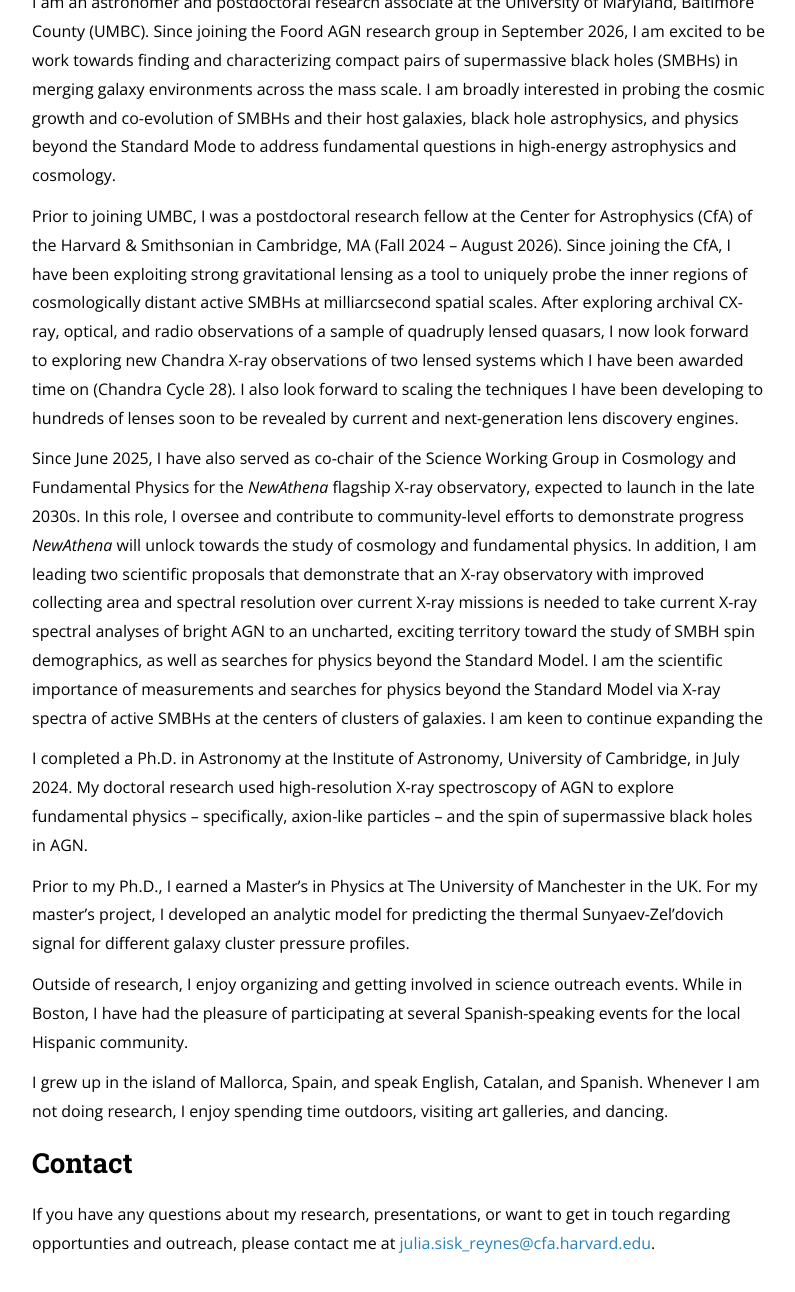
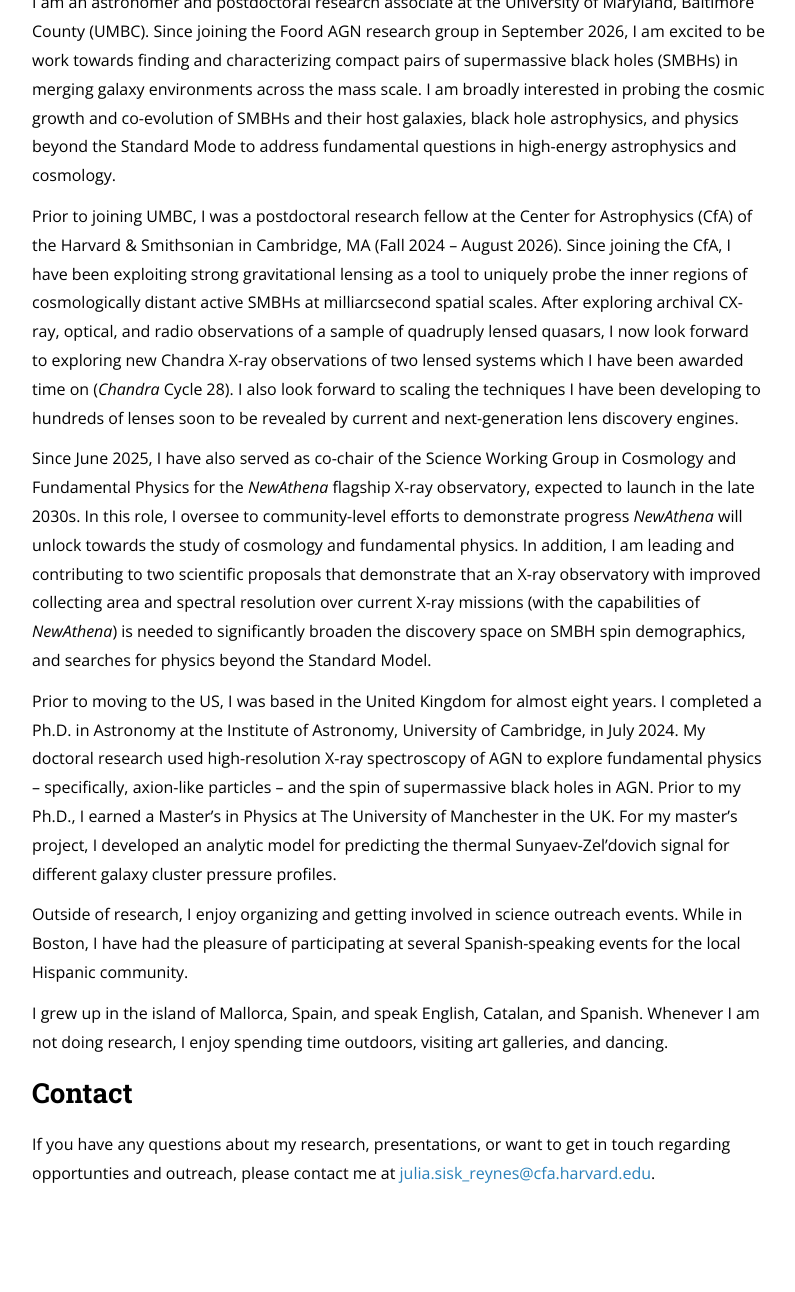
Before and after one commit to jsiskreynes-astro/jsiskreynes-astro.github.io, a Jekyll site: the page built from index.md, in a window 1280 px wide and 1400 px high, scrolled down 368 px, cut to the strip 107-1399 px from the top of the window. Shown: the whole strip, without its empty margins (240-1035 px from the left). Built offline with Jekyll 4.4.1, drawn with Linux system fonts in a browser that asks for light colours; nearby versions of some CDN libraries; after the commit the page ends 1699 px from its top, so only the background shows below that.

Commit message:
Update index.md

```diff
--- a/index.md
+++ b/index.md
@@ -10,13 +10,11 @@
 
 I am an astronomer and postdoctoral research associate at the University of Maryland, Baltimore County (UMBC). Since joining the Foord AGN research group in September 2026, I am excited to be work towards finding and characterizing compact pairs of supermassive black holes (SMBHs) in merging galaxy environments across the mass scale. I am broadly interested in probing the cosmic growth and co-evolution of SMBHs and their host galaxies, black hole astrophysics, and physics beyond the Standard Mode to address fundamental questions in high-energy astrophysics and cosmology.
 
-Prior to joining UMBC, I was a postdoctoral research fellow at the Center for Astrophysics (CfA) of the Harvard &amp; Smithsonian in Cambridge, MA (Fall 2024 -- August 2026). Since joining the CfA, I have been exploiting strong gravitational lensing as a tool to uniquely probe the inner regions of cosmologically distant active SMBHs at milliarcsecond spatial scales. After exploring archival CX-ray, optical, and radio observations of a sample of quadruply lensed quasars, I now look forward to exploring new Chandra X-ray observations of two lensed systems which I have been awarded time on (Chandra Cycle 28). I also look forward to scaling the techniques I have been developing to hundreds of lenses soon to be revealed by current and next-generation lens discovery engines.
+Prior to joining UMBC, I was a postdoctoral research fellow at the Center for Astrophysics (CfA) of the Harvard &amp; Smithsonian in Cambridge, MA (Fall 2024 -- August 2026). Since joining the CfA, I have been exploiting strong gravitational lensing as a tool to uniquely probe the inner regions of cosmologically distant active SMBHs at milliarcsecond spatial scales. After exploring archival CX-ray, optical, and radio observations of a sample of quadruply lensed quasars, I now look forward to exploring new Chandra X-ray observations of two lensed systems which I have been awarded time on (_Chandra_ Cycle 28). I also look forward to scaling the techniques I have been developing to hundreds of lenses soon to be revealed by current and next-generation lens discovery engines.
 
-Since June 2025, I have also served as co-chair of the Science Working Group in Cosmology and Fundamental Physics for the _NewAthena_ flagship X-ray observatory, expected to launch in the late 2030s. In this role, I oversee and contribute to community-level efforts to demonstrate progress _NewAthena_ will unlock towards the study of cosmology and fundamental physics. In addition, I am leading two scientific proposals that demonstrate that an X-ray observatory with improved collecting area and spectral resolution over current X-ray missions is needed to take current X-ray spectral analyses of bright AGN to an uncharted, exciting territory toward the study of SMBH spin demographics, as well as searches for physics beyond the Standard Model. I am   the scientific importance of  measurements and searches for physics beyond the Standard Model via X-ray spectra of active SMBHs at the centers of clusters of galaxies. I am keen to continue expanding the
+Since June 2025, I have also served as co-chair of the Science Working Group in Cosmology and Fundamental Physics for the _NewAthena_ flagship X-ray observatory, expected to launch in the late 2030s. In this role, I oversee to community-level efforts to demonstrate progress _NewAthena_ will unlock towards the study of cosmology and fundamental physics. In addition, I am leading and contributing to two scientific proposals that demonstrate that an X-ray observatory with improved collecting area and spectral resolution over current X-ray missions (with the capabilities of _NewAthena_) is needed to significantly broaden the discovery space on SMBH spin demographics, and searches for physics beyond the Standard Model.
 
-I completed a Ph.D. in Astronomy at the Institute of Astronomy, University of Cambridge, in July 2024. My doctoral research used high-resolution X-ray spectroscopy of AGN to explore fundamental physics -- specifically, axion-like particles -- and the spin of supermassive black holes in AGN.
-
-Prior to my Ph.D., I earned a Master’s in Physics at The University of Manchester in the UK. For my master’s project, I developed an analytic model for predicting the thermal Sunyaev-Zel’dovich signal for different galaxy cluster pressure profiles.
+Prior to moving to the US, I was based in the United Kingdom for almost eight years. I completed a Ph.D. in Astronomy at the Institute of Astronomy, University of Cambridge, in July 2024. My doctoral research used high-resolution X-ray spectroscopy of AGN to explore fundamental physics -- specifically, axion-like particles -- and the spin of supermassive black holes in AGN. Prior to my Ph.D., I earned a Master’s in Physics at The University of Manchester in the UK. For my master’s project, I developed an analytic model for predicting the thermal Sunyaev-Zel’dovich signal for different galaxy cluster pressure profiles.
 
 Outside of research, I enjoy organizing and getting involved in science outreach events. While in Boston, I have had the pleasure of participating at several Spanish-speaking events for the local Hispanic community.
 
```
